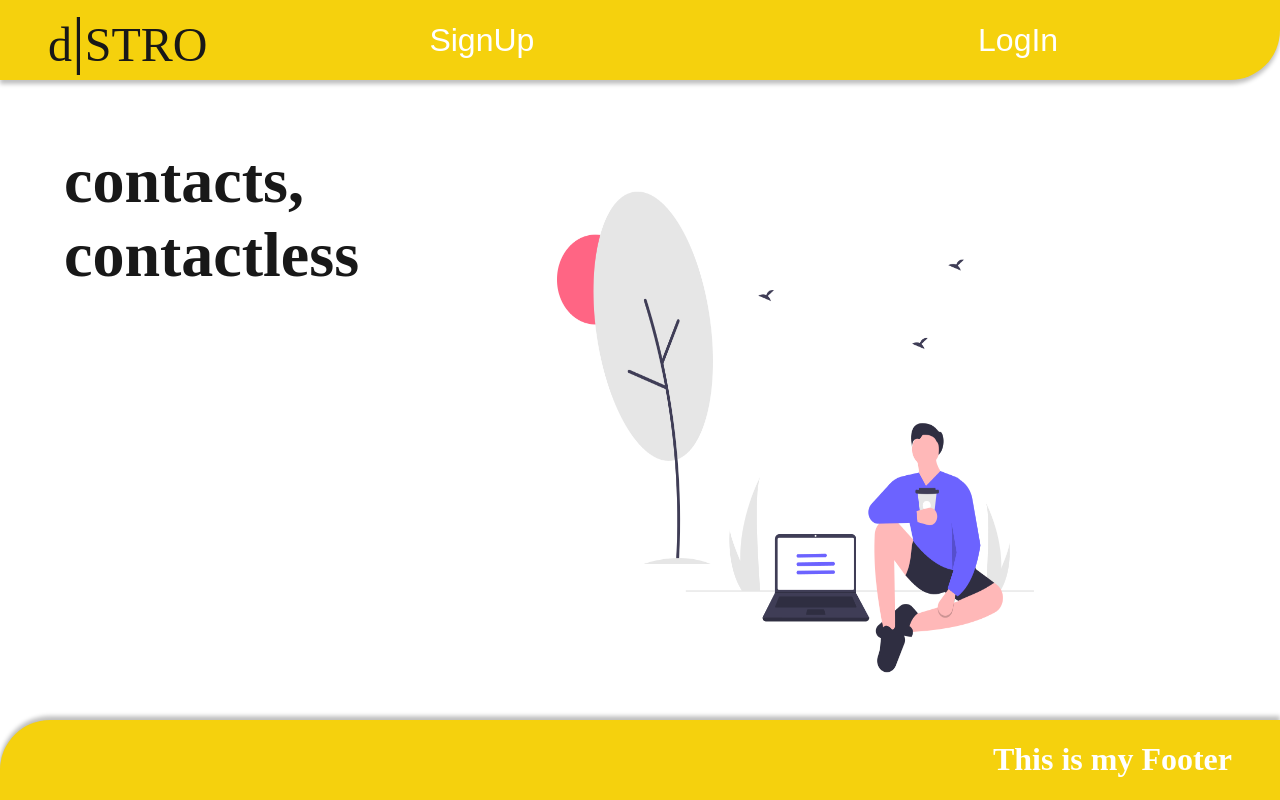
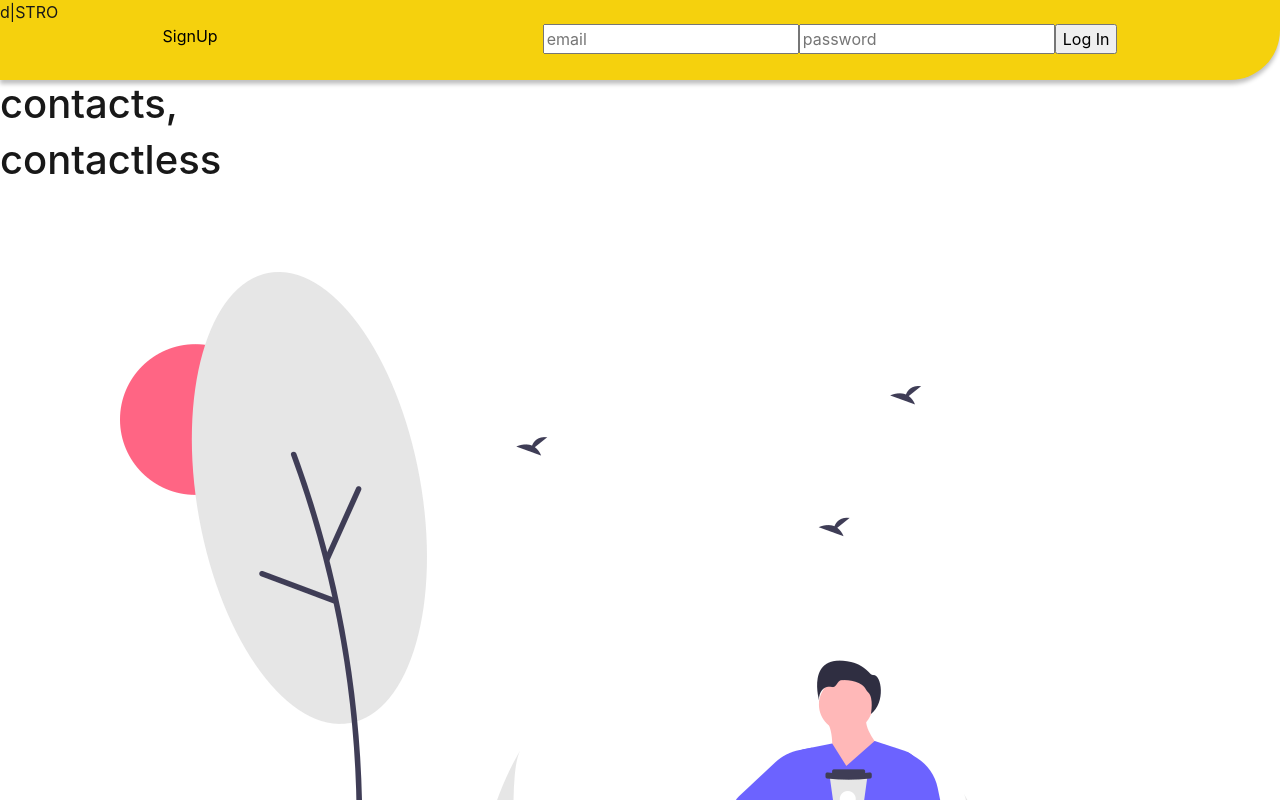
Before and after one commit to zachherwitz/Distro-Front, a React (Create React App) app: page / in a window 1280 px wide. Shown: the top 800 px of the page. Built offline with nearby package versions, Linux system fonts and the light colour scheme; no server answers.

Commit message:
added modals

```diff
--- a/package.json
+++ b/package.json
@@ -11,7 +11,9 @@
     "@testing-library/react": "^9.5.0",
     "@testing-library/user-event": "^7.2.1",
     "axios": "^0.19.2",
+    "bootstrap": "^4.5.0",
     "react": "^16.13.1",
+    "react-bootstrap": "^1.2.2",
     "react-dom": "^16.13.1",
     "react-router-dom": "^5.2.0",
     "react-scripts": "3.4.1"
--- a/src/App.js
+++ b/src/App.js
@@ -2,44 +2,50 @@ import React from 'react';
 import CallsheetDisplay from './components/callsheet/CallsheetDisplay';
 import DistroDisplay from './components/distro/DistroDisplay';
 import Footer from './components/Footer';
-import LogInDisplay from './components/LogInDisplay';
+import Modal from "react-bootstrap/Modal";
+import ModalBody from "react-bootstrap/ModalBody";
+import ModalHeader from "react-bootstrap/ModalHeader";
+import ModalFooter from "react-bootstrap/ModalFooter";
+import ModalTitle from "react-bootstrap/ModalTitle";
 import NavBar from './components/NavBar'
 import SingleUserDisplay from './components/users/SingleUserDisplay';
 import SignUpDisplay from './components/SignUpDisplay';
 import SplashScreen from './components/SplashScreen';
 import UserDisplay from './components/users/UserDisplay';
 
+import 'bootstrap/dist/css/bootstrap.min.css';
+
 import axios from 'axios';
 
 let colorPairs = [
-  {
-    navColor: '#89ABE3FF',
-    textColor: '#0063B2FF',
-  },
-  {
-    navColor: '#F68A4C',
-    textColor: '#FEC64D',
-  },
+  // {
+  //   navColor: '#89ABE3FF',
+  //   textColor: '#0063B2FF',
+  // },
+  // {
+  //   navColor: '#F68A4C',
+  //   textColor: '#FEC64D',
+  // },
   {
     navColor: '#F5D10D',
     textColor: '#181818',
   },
-  {
-    navColor: '#2A3132',
-    textColor: '#336B87',
-  },
-  {
-    navColor: '#FCE77D',
-    textColor: '#F96167',
-  },
-  {
-    navColor: '#3D155F',
-    textColor: '#DF678C',
-  },
-  {
-    navColor: '#358597',
-    textColor: '#F4A896',
-  }
+  // {
+  //   navColor: '#2A3132',
+  //   textColor: '#336B87',
+  // },
+  // {
+  //   navColor: '#FCE77D',
+  //   textColor: '#F96167',
+  // },
+  // {
+  //   navColor: '#3D155F',
+  //   textColor: '#DF678C',
+  // },
+  // {
+  //   navColor: '#358597',
+  //   textColor: '#F4A896',
+  // }
 ]
 
 
@@ -229,14 +235,23 @@ class App extends React.Component {
           changeRoute={this.changeRoute}
           isLoggedIn={this.state.isLoggedIn}
           logout={this.logout}
+          loginShow={this.state.loginShow}
+          login={this.login}
           role={this.state.role}
           toggleSignUp={this.toggleSignUp}
           toggleLogIn={this.toggleLogIn}
           navColor={this.state.navColor}
           textColor={this.state.textColor}
         />
-        {this.state.loginShow ? <LogInDisplay login={this.login}/> : null}
-        {this.state.signupShow ? <SignUpDisplay signup={this.signup}/> : null}
+        {this.state.signupShow ?
+          <Modal show={this.state.signupShow} onHide={this.toggleSignUp}>
+            <ModalHeader>
+              <ModalTitle>Modal</ModalTitle>
+            </ModalHeader>
+            <ModalBody>
+              <SignUpDisplay signup={this.signup}/>
+            </ModalBody>
+          </Modal> : null}
         {this.state.isLoggedIn && this.state.users[0] && this.state.role === "user"? <SingleUserDisplay user={this.state.users[0]}/> : null}
         {this.state.route === "" && this.state.isLoggedIn ? <div></div> : null}
         {this.state.route === "allUsers" && this.state.isLoggedIn ?
@@ -257,7 +272,7 @@ class App extends React.Component {
         {this.state.route === "distro" && this.state.isLoggedIn ?
           <DistroDisplay/>
             : null}
-        {!this.state.isLoggedIn && !this.state.loginShow && !this.state.signupShow ? <SplashScreen textColor={this.state.textColor}/> : null}
+        {!this.state.isLoggedIn ? <SplashScreen textColor={this.state.textColor}/> : null}
         <Footer navColor={this.state.navColor}/>
       </div>
     )
--- a/src/components/LogInDisplay.js
+++ b/src/components/LogInDisplay.js
@@ -24,8 +24,7 @@ class LogInDisplay extends React.Component {
 
 
   render = () => {
-    return <div>
-      <h1>LOG IN</h1>
+    return <React.Fragment>
       <form onSubmit={this.handleLogin}>
         <input
           type="text"
@@ -41,7 +40,7 @@ class LogInDisplay extends React.Component {
           id="password"/>
         <input type="submit" value="Log In"/>
       </form>
-    </div>
+    </React.Fragment>
   }
 }
 
--- a/src/components/NavBar.js
+++ b/src/components/NavBar.js
@@ -1,4 +1,6 @@
 import React from 'react';
+import LogInDisplay from './LogInDisplay';
+
 
 class NavBar extends React.Component {
   render = () => {
@@ -7,31 +9,31 @@ class NavBar extends React.Component {
       {this.props.isLoggedIn ?
         <div className="nav-buttons">
         {this.props.role === 'admin' ?
-          <div>
-            <button
+          <React.Fragment>
+            <div
               route="allUsers"
               onClick={this.props.changeRoute}>
               Users
-            </button>
-            <button
+            </div>
+            <div
               route="createCallsheet"
               onClick={this.props.changeRoute}>
               Callsheet
-            </button>
-            <button
+            </div>
+            <div
               route="distro"
               onClick={this.props.changeRoute}>
               Distro
-            </button>
-          </div>
+            </div>
+          </React.Fragment>
           : null
         }
-          <button onClick={this.props.logout}>Logout</button>
+          <div onClick={this.props.logout}>Logout</div>
         </div>
         :
         <div className="nav-buttons">
-          <button onClick={this.props.toggleSignUp}>SignUp</button>
-          <button onClick={this.props.toggleLogIn}>LogIn</button>
+          <div onClick={this.props.toggleSignUp}>SignUp</div>
+          <LogInDisplay login={this.props.login}/>
         </div>
       }
     </nav>
--- a/src/components/callsheet/NewCallsheetForm.js
+++ b/src/components/callsheet/NewCallsheetForm.js
@@ -1,5 +1,10 @@
 import React from 'react';
 import AddRecipients from './AddRecipients'
+import Modal from "react-bootstrap/Modal";
+import ModalBody from "react-bootstrap/ModalBody";
+import ModalHeader from "react-bootstrap/ModalHeader";
+import ModalFooter from "react-bootstrap/ModalFooter";
+import ModalTitle from "react-bootstrap/ModalTitle";
 
 class NewCallsheetForm extends React.Component {
   state = {
@@ -126,12 +131,19 @@ class NewCallsheetForm extends React.Component {
           return <div key={index}>{user.user.name}</div>
         }): <div>No one added yet</div>}
         {this.state.addRecipients ?
+          <Modal show={this.state.addRecipients} onHide={this.toggleAddRecipients}>
+            <ModalHeader>
+              <ModalTitle>Modal</ModalTitle>
+            </ModalHeader>
+            <ModalBody>
               <AddRecipients
                 addRecipientsToAllCalled={this.addRecipientsToAllCalled}
                 allUsers={this.props.allUsers}
                 confirmRecipients={this.confirmRecipients}
                 crewCallTime={this.state.crewCallTime?this.state.crewCallTime:''}
                 crewLocation={this.state.crewLocation?this.state.crewLocation:''}/>
+            </ModalBody>
+          </Modal>
           : null
         }
       </form>
--- a/src/components/users/UserDisplay.js
+++ b/src/components/users/UserDisplay.js
@@ -1,24 +1,54 @@
 import React from 'react';
-import AllUsers from './AllUsers'
+import AllUsers from './AllUsers';
 import NewUserForm from  './NewUserForm';
-import SingleUser from './SingleUser'
+import SingleUser from './SingleUser';
+import Modal from "react-bootstrap/Modal";
+import ModalBody from "react-bootstrap/ModalBody";
+import ModalHeader from "react-bootstrap/ModalHeader";
+import ModalFooter from "react-bootstrap/ModalFooter";
+import ModalTitle from "react-bootstrap/ModalTitle";
+
 
 class UserDisplay extends React.Component {
+  state = {
+    showNewUserForm:false
+  }
+
+  toggleNewUserForm = () => {
+    this.setState({
+      showNewUserForm:!this.state.showNewUserForm
+    })
+  }
+
   render = () => {
     return <div>
-      <NewUserForm refreshUserList={this.props.refreshUserList}/>
+      <button onClick={this.toggleNewUserForm}>CREATE NEW USER</button>
       <div>
         <AllUsers
           allUsers={this.props.allUsers}
           displayUserProfile={this.props.displayUserProfile}/>
         {this.props.displayUser ?
-          <SingleUser
-            displayUser={this.props.displayUser}
-            refreshSingleUser={this.props.refreshSingleUser}
-            refreshUserList={this.props.refreshUserList}
-            clearDisplayedUser={this.props.clearDisplayedUser}/>
-          : null}
+          <Modal show={this.props.displayUser} onHide={this.props.clearDisplayedUser}>
+            <ModalHeader>
+              <ModalTitle>Modal</ModalTitle>
+            </ModalHeader>
+            <ModalBody>
+              <SingleUser
+                displayUser={this.props.displayUser}
+                refreshSingleUser={this.props.refreshSingleUser}
+                refreshUserList={this.props.refreshUserList}
+                clearDisplayedUser={this.props.clearDisplayedUser}/>
+            </ModalBody>
+          </Modal> : null}
       </div>
+      <Modal show={this.state.showNewUserForm} onHide={this.toggleNewUserForm}>
+        <ModalHeader>
+          <ModalTitle>Modal</ModalTitle>
+        </ModalHeader>
+        <ModalBody>
+          <NewUserForm refreshUserList={this.props.refreshUserList}/>
+        </ModalBody>
+      </Modal>
     </div>
   }
 }
--- a/src/index.css
+++ b/src/index.css
@@ -8,7 +8,7 @@ html, body, #root, .app-container {
   grid-template-rows: 10% 1fr 10%;
 }
 
-/* NAV */
+/* NAV STYLES */
 
 nav {
   box-shadow: 0px 4px 4px rgba(0, 0, 0, 0.25);
@@ -17,30 +17,27 @@ nav {
   align-items: center;
 }
 
-.nav-logo {
+
+
+/* .nav-logo {
   font-size: 3rem;
   margin-left: 3rem;
 }
 
 .nav-logo span {
   font-size: 4rem;
-}
+} */
 
 .nav-buttons {
   display: flex;
   width: 100%;
+  color: black;
   justify-content: space-around;
 }
 
-nav button {
-  color: white;
-  font-size: 2rem;
-  background: none;
-  border: none;
-  padding: 0;
-}
 
-/* SPLASH PAGE */
+
+/*
 
 .splash-page {
   display: flex;
@@ -63,8 +60,9 @@ nav button {
   width: 70%;
   margin-left: 1rem;
 }
+ */
 
-/* FOOTER */
+
 footer {
   color: white;
   box-shadow: 0px 4px 4px 0px rgba(0, 0, 0, 0.25),
```
Also changed, not shown: 1 other file (tests, documents, lock files or other folders). Lines whose indentation alone changed are shown as unchanged.
